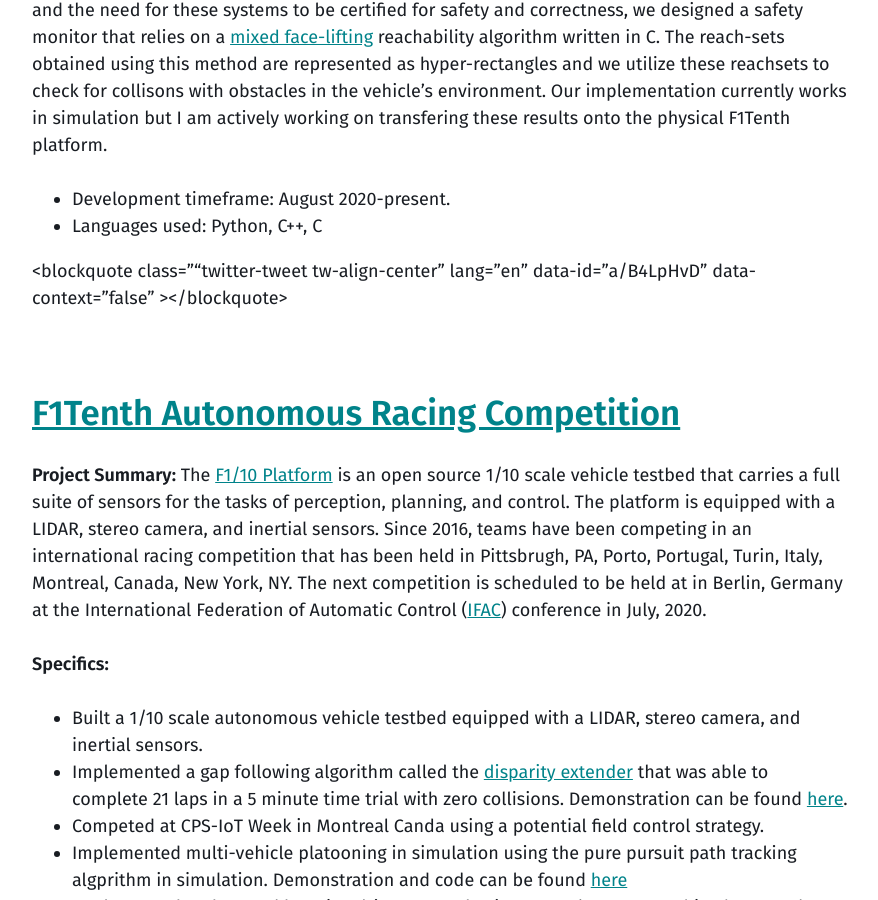
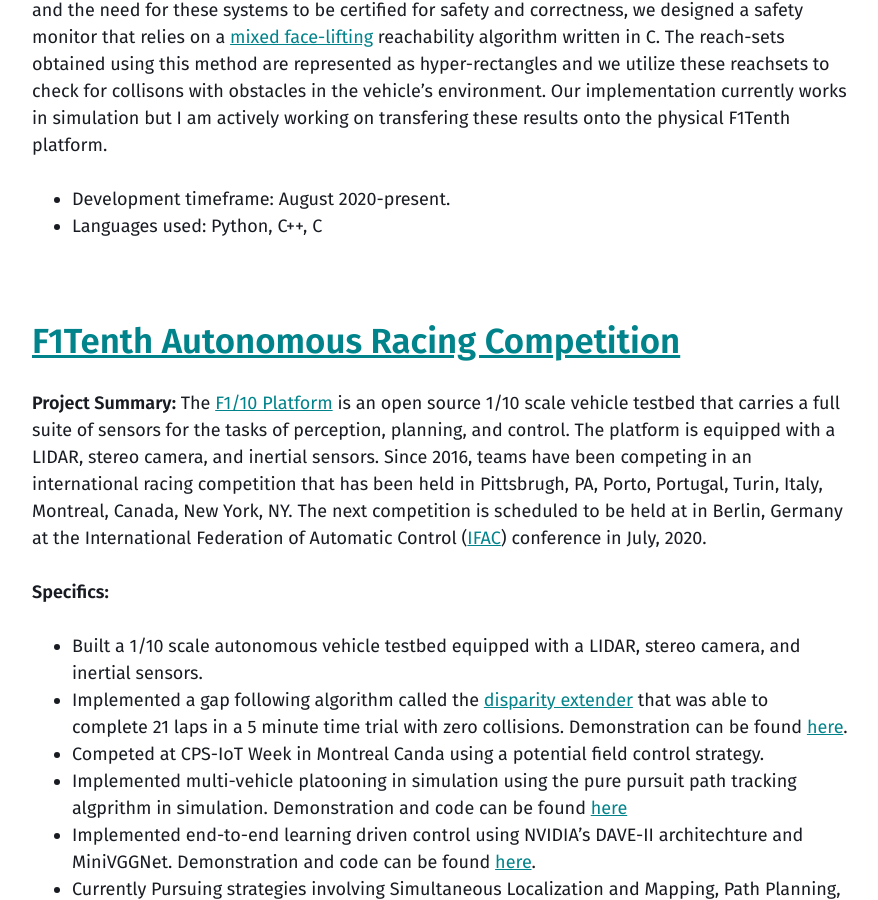
Before and after one commit to pmusau17/pmusau17.github.io, a Jekyll site: the page built from projects.md, in a window 1280 px wide and 900 px high, scrolled down 402 px. Shown: the whole window, without its empty margins (40-918 px from the left). Built offline with Jekyll 4.4.1, drawn with Linux system fonts in a browser that asks for light colours; a script that is not in the unit is left out; comment, search, counter and statistics services are not loaded.

Commit message:
projects

```diff
--- a/projects.md
+++ b/projects.md
@@ -17,7 +17,7 @@
 - Languages used: Python, C++, C
 
 
-<blockquote class=""twitter-tweet tw-align-center" lang="en" data-id="a/B4LpHvD" data-context="false" ><a href="//imgur.com/a/B4LpHvD"></a></blockquote><script async src="//s.imgur.com/min/embed.js" charset="utf-8"></script>
+<blockquote class="twitter-tweet tw-align-center" lang="en" data-id="a/B4LpHvD" data-context="false" ><a href="//imgur.com/a/B4LpHvD"></a></blockquote><script async src="//s.imgur.com/min/embed.js" charset="utf-8"></script>
 
 <br/>
 ## [F1Tenth Autonomous Racing Competition](https://github.com/pmusau17/Platooning-F1Tenth)
```
